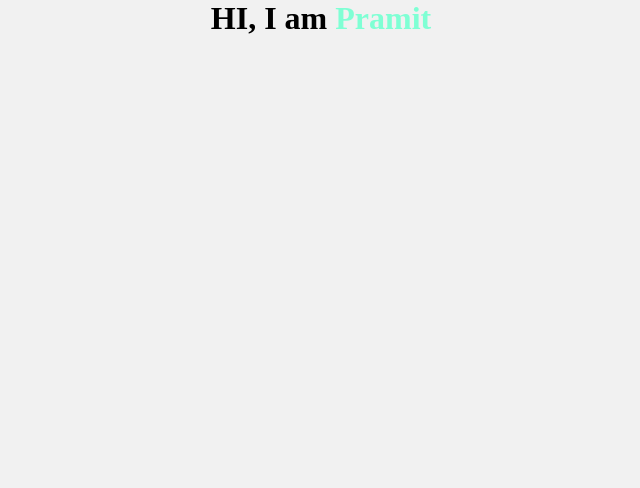
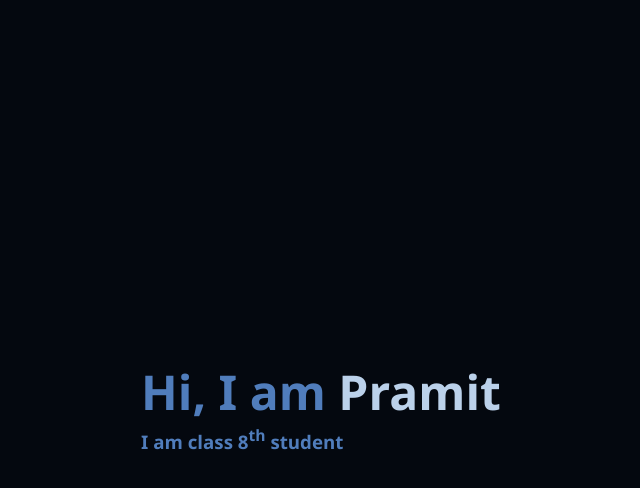
Before and after one commit to pramitlive/portfolio, a plain HTML site: page index.html in a window 1280 px wide. Shown: the whole page, without its empty margins (319-959 px from the left). Drawn offline with Linux system fonts and the light colour scheme.

Commit message:
added font-family and some styles

```diff
--- a/index.css
+++ b/index.css
@@ -1,20 +1,42 @@
 body{
+    font-family:'Segoe UI';
     margin: 0px;
+    color: #507DBC;
 }
+
+h1{
+    font-size:3rem;
+}
+
 .home-container{
     height:100vh;
     width:100vw;
-    background: #f1f1f1;
+    background: #04080F;
 
 }
 
 .text-center{
 
-    width:max-content;
+    margin: 0;
+    position: absolute;
+    top: 50%;
+    left: 50%;
+    -ms-transform: translate(-50%, -50%);
+    transform: translate(-50%, -50%);
+}
+.center{
     margin: auto;
 }
 
+.mt-0{
+    margin-top: 0px;
+}
+
+.mb-0{
+    margin-bottom: 0px;
+}
+
 .bold-outcast-text{
-    color: aquamarine;
+    color: #BBD1EA;
     font-weight: bolder;
 }
--- a/index.html
+++ b/index.html
@@ -9,9 +9,13 @@
 </head>
 <body>
     <div class="home-container" >
-        <h1 class="text-center">
-            HI, I am <span class="bold-outcast-text">Pramit</span>
-        </h1>
+        <div class="text-center">
+            <h1 class="mb-0">
+                Hi, I am <span class="bold-outcast-text">Pramit</span>
+            </h1>
+            <h3 class="mt-0">I am class 8<sup>th</sup> student</h3>
+        </div>
+
     </div>
 </body>
 </html>
```
